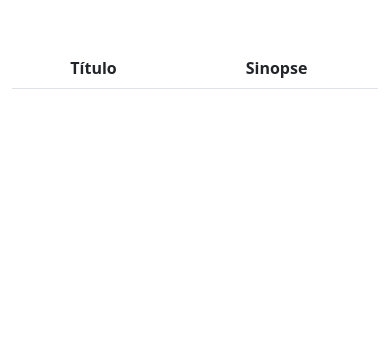
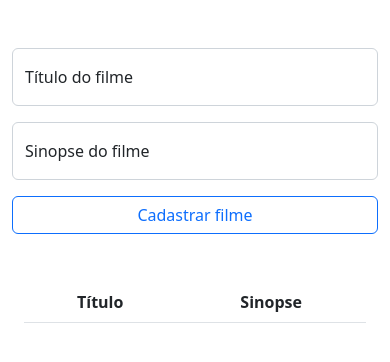
Before and after one commit to CarolinaTartarotiShishito/Estudo_FullStack_Front_End, a website: page front/index.html in a window 390 px wide. Drawn offline with nearby package versions, Linux system fonts and the light colour scheme; no server answers.

Commit message:
até estrutura para o novo filme

```diff
--- a/front/index.html
+++ b/front/index.html
@@ -7,6 +7,28 @@
     <link href="https://cdn.jsdelivr.net/npm/bootstrap@5.2.3/dist/css/bootstrap.min.css" rel="stylesheet" integrity="sha384-rbsA2VBKQhggwzxH7pPCaAqO46MgnOM80zW1RWuH61DGLwZJEdK2Kadq2F9CUG65" crossorigin="anonymous">
   </head>
   <body onload = "obterFilmes()">
+    <div class = "container mt-5">
+      <div class = "row justify-content-center">
+        <div class = "col-md-8 col-lg-4">
+          <div class="form-floating mb-3">
+            <input type="text" class="form-control" id="tituloInput" placeholder="Título do filme">
+            <label for="tituloInput">Título do filme</label>
+          </div>
+        </div>
+        <div class = "col-md-8 col-lg-4">
+          <div class="form-floating mb-3">
+            <input type="text" class="form-control" id="sinopseInput" placeholder="Sinopse do filme">
+            <label for="sinopseInput">Sinopse do filme</label>
+          </div>
+        </div>
+      </div>
+      <div class = "row justify-content-center">
+        <div class="col-md-8">
+          <button class="btn btn-outline-primary w-100" onclick="cadastrarFilme()">Cadastrar filme</button>
+        </div>
+      </div>
+
+
     <div class = "container mt-5">
         <div class = "row justify-content-center">
             <div class = "col-md-8">
--- a/front/js/script.js
+++ b/front/js/script.js
@@ -5,6 +5,20 @@ const filmesEndPoint = '/filmes'
 async function obterFilmes() {
     const URLcompleta = `${protocolo}${baseURL}${filmesEndPoint}`
     const filmes = (await axios.get(URLcompleta)).data
+    let tabela = document.querySelector('.filmes')
+    let corpoTabela = tabela.getElementsByTagName('tbody')[0]
+
+    for (let filme of filmes){ //vai inserindo linha no início da tabela, empilhando
+	    let linha = corpoTabela.insertRow(0)
+        let celulaTitulo = linha.insertCell(0)
+        let celulaSinopse = linha.insertCell(1)
+        celulaTitulo.innerHTML = filme.titulo
+        celulaSinopse.innerHTML = filme.sinopse
+    }
 
     console.log(filmes)
 }
+
+function cadastrarFilme() {
+    console.log('vamos cadastrar')
+}
```
